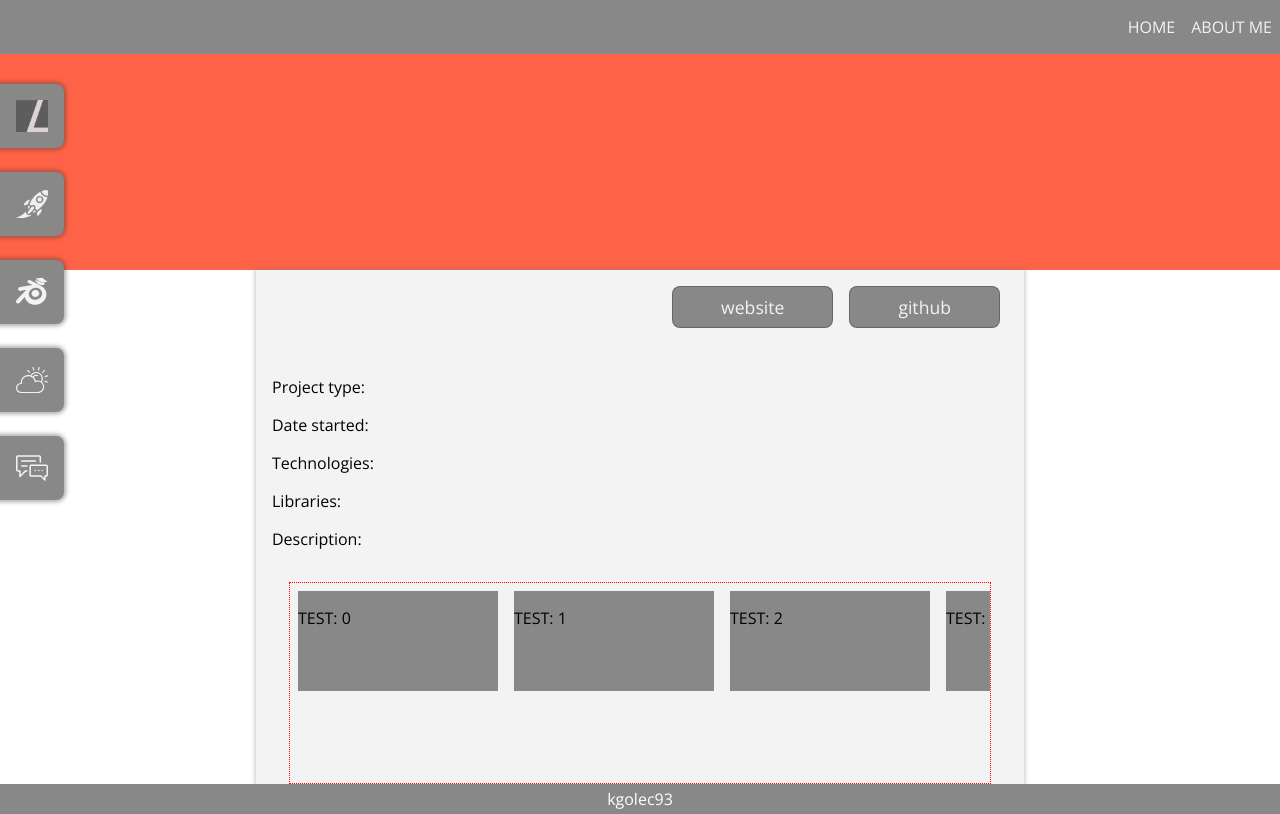
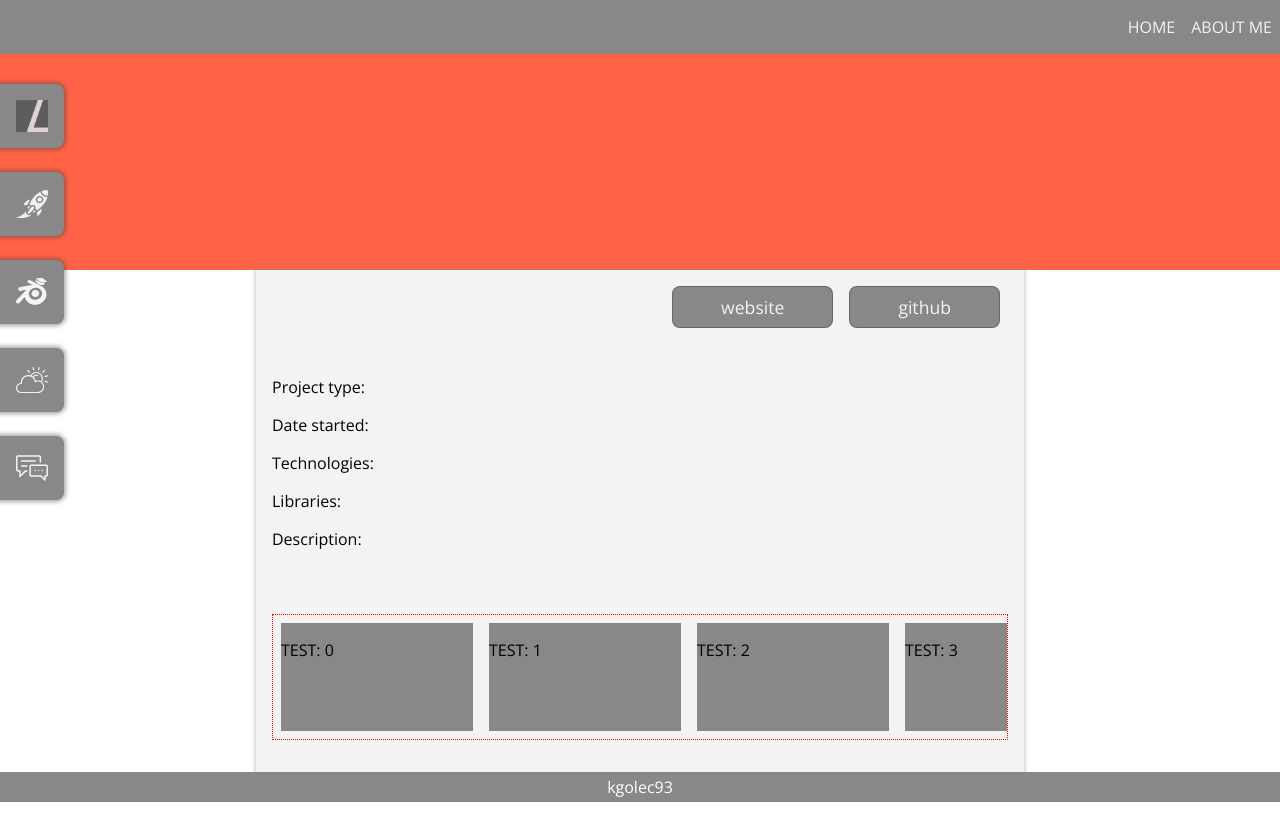
Before and after one commit to kgolec93/portfolio, a React (Create React App) app: page /project in a window 1280 px wide. Built offline with nearby package versions, Linux system fonts and the light colour scheme.

Commit message:
Gallery development

```diff
--- a/src/App.scss
+++ b/src/App.scss
@@ -216,17 +216,17 @@ $rotate3d: rotateX(44deg) rotateY(0deg) rotateZ(33deg);
 }
 
 .galleryContainer {
-  height: 200px;
-  width: 700px;
-  margin: auto;
-  // position: fixed; // TEST ONLY
+  width: auto;
+  margin: 32px 16px;
   border: 1px dotted red;
   overflow-X: scroll;
   display: flex;
   flex-direction: row;
+  justify-content: flex-start;
+
   .galleryItem {
-    height: 100px;
-    min-width: 200px;
+    min-height: 108px;
+    min-width: 192px;
     margin: 8px;
     background-color: $baseColor;
     &:hover {
--- a/src/components/Gallery/GalleryContainer.js
+++ b/src/components/Gallery/GalleryContainer.js
@@ -1,10 +1,8 @@
 import React, { Component } from 'react'
 
-const testArray = [0,1,2,3,4]
+const testArray = [0,1,2,3,4,5,6,7,8,9,10,11]
 
-const ShowItem = (props) => {
-
-
+const ImageOverflow = (props) => {
     return (
         <div className="blackout" onClick={props.hideItem}>
             <div className="showImage">
@@ -27,7 +25,6 @@ export class GalleryContainer extends Component {
             showImage: !this.state.showImage
         })
     }
-
     render() {
         return (
             <div className='galleryContainer'>
@@ -39,7 +36,7 @@ export class GalleryContainer extends Component {
                     )
                 })}
                 {this.state.showImage === true &&
-                    <ShowItem
+                    <ImageOverflow
                         hideItem={this.toggleImage}
                     />
                 }
```
